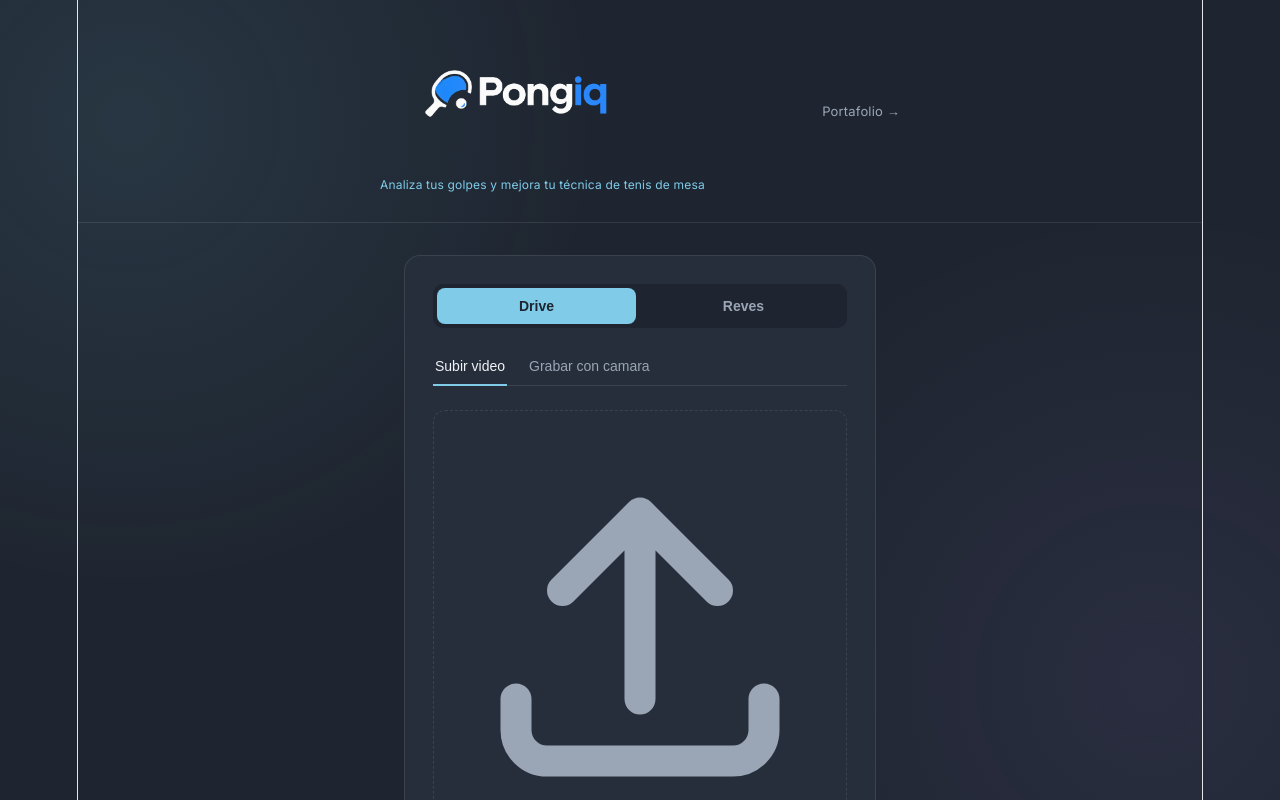
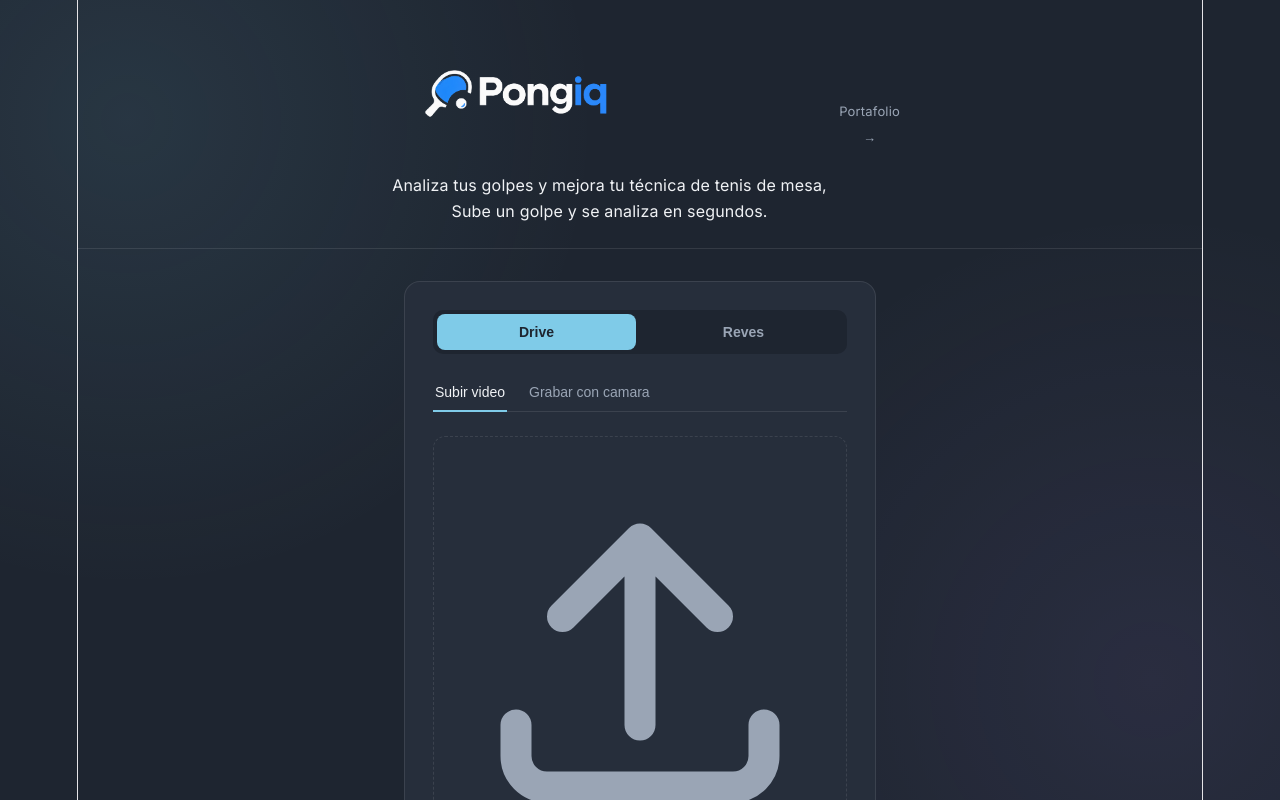
Before and after one commit to Sebastian21sa/analizador-tenis-mesa, a React (Vite) app in the folder frontend/: page / in a window 1280 px wide. Shown: the top 800 px of the page. Built offline with nearby package versions, Linux system fonts and the light colour scheme.

Commit message:
Diferente color de la letra

```diff
--- a/frontend/src/App.css
+++ b/frontend/src/App.css
@@ -61,9 +61,10 @@ body {
 }
 
 .eyebrow {
-  font-size: 12px;
+  font-size: 16px;
   color: var(--accent);
   margin: 2px 0 0;
+  color: var(--ink);
 }
 
 .volver-portafolio {
--- a/frontend/src/App.jsx
+++ b/frontend/src/App.jsx
@@ -93,7 +93,7 @@ function App() {
         <div style={{ display: 'flex', alignItems: 'center', maxWidth: 520, margin: '0 auto' }}>
           <div className="marca">
             <img src="/logo.png" alt="PongIQ" style={{ height: 140 }} />
-            <p className="eyebrow" style={{ marginTop: 6 }}>Analiza tus golpes y mejora tu técnica de tenis de mesa</p>
+            <p className="eyebrow" style={{ marginTop: 6 }}>Analiza tus golpes y mejora tu técnica de tenis de mesa, Sube un golpe y se analiza en segundos.</p>
           </div>
           <a href="https://web-sebastian.vercel.app" className="volver-portafolio">
             Portafolio →
```
